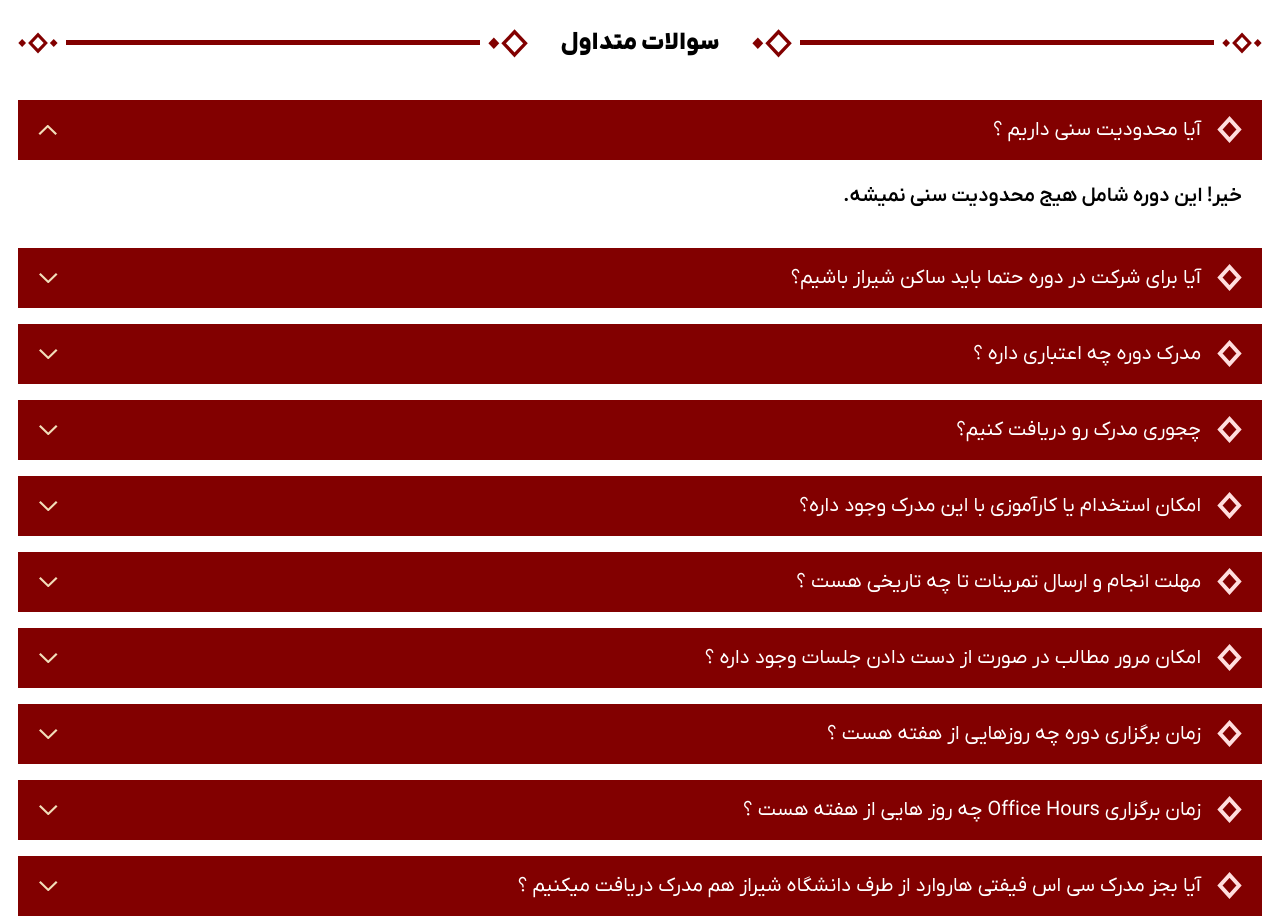
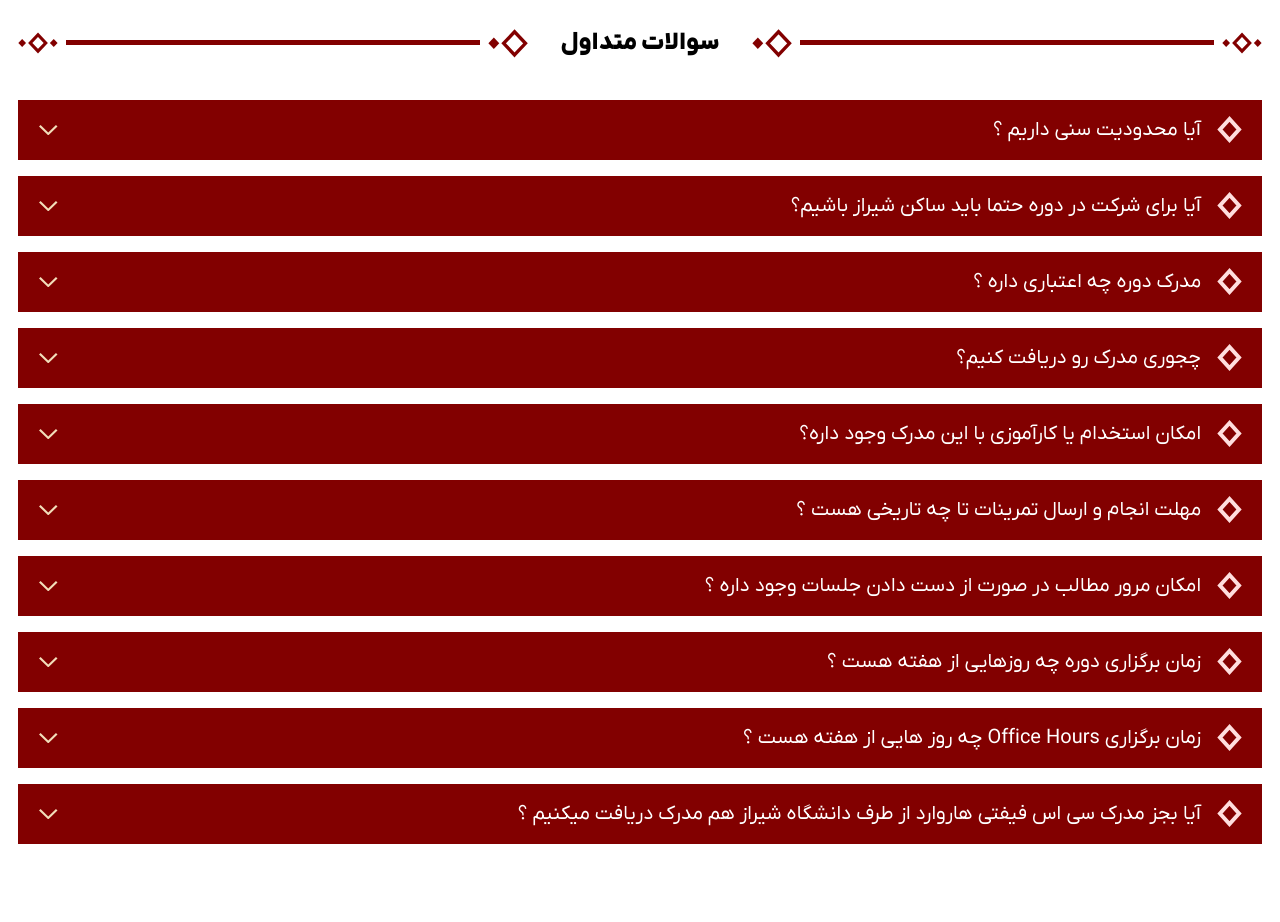
Before and after one commit to cs50xshirazu/staticwebsite, a Next.js app: page / in a window 1280 px wide. Shown: the part 4820-5742 px from the top of the page. Built offline with nearby package versions, Linux system fonts and the light colour scheme.

Commit message:
Fix collapse toggle

```diff
--- a/src/app/components/Faq/FaqBox.tsx
+++ b/src/app/components/Faq/FaqBox.tsx
@@ -24,14 +24,18 @@ const FaqBox = ({ title, children, activeId, setActiveId, id }: FaqBoxProps) =>
     const style: React.CSSProperties = {
         padding: `${isActive ? "16px" : "0px"} 20px`,
         opacity: isActive ? 1 : 0,
-        height: isActive ? (id === 0 ? descriptionHeight : descriptionHeight + 32) : 0
+        height: isActive ? descriptionHeight + 32 : 0
     };
+
+    const toggleCollapse = () => {
+        setActiveId(isActive ? -1 : id);
+    }
 
     return (
         <div>
             <button
                 className="w-full py-3 px-5 ring ring-offset-[-4px] active:ring-offset-2 ring-primary transition-all hover:bg-primary/85 bg-primary flex items-center justify-between gap-6"
-                onClick={() => setActiveId(id)}>
+                onClick={toggleCollapse}>
                 <div className="flex items-center gap-4">
                     <svg className="w-[18px] lg:w-[25px]" height="27" viewBox="0 0 25 27" fill="none"
                          xmlns="http://www.w3.org/2000/svg">
--- a/src/app/components/Faq/index.tsx
+++ b/src/app/components/Faq/index.tsx
@@ -5,7 +5,7 @@ import FaqBox from "@/app/components/Faq/FaqBox";
 import { useState } from "react";
 
 const Faq = () => {
-    const [activeId, setActiveId] = useState(0);
+    const [activeId, setActiveId] = useState(-1);
 
     const questions: QuestionAnswer[] = [
         {
```
